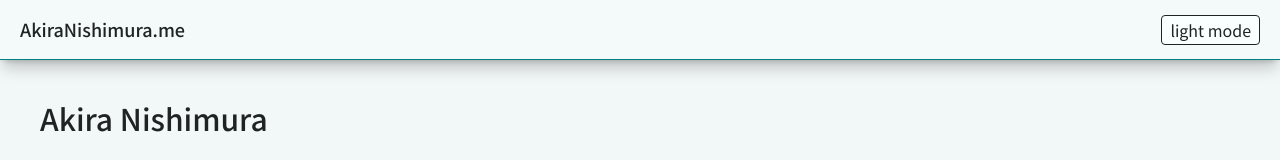
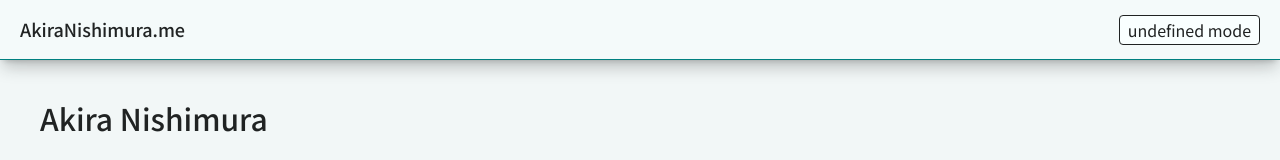
Before and after one commit to Akiranishimura/myportfolio, a React (Vite) app: page / in a window 1280 px wide. Shown: the top 160 px of the page. Built offline with nearby package versions, Linux system fonts and the light colour scheme.

Commit message:
setThemeが二重で行われていたのを消す

```diff
--- a/src/components/layout/ThemeSwitchBtn.tsx
+++ b/src/components/layout/ThemeSwitchBtn.tsx
@@ -1,10 +1,10 @@
 import { useState, useEffect } from "react";
 
 export default function ThemeSwitchBtn() {
-  const [mode, setMode] = useState(localStorage.theme || "light");
-  useEffect(() => {
-    setTheme();
-  }, []);
+  const [mode, setMode] = useState(localStorage.theme + " mode" || "light mode");
+  // useEffect(() => {
+  //   setTheme();
+  // }, []);
 
   function setTheme() {
     if (document.documentElement.classList.contains("dark")) {
```
